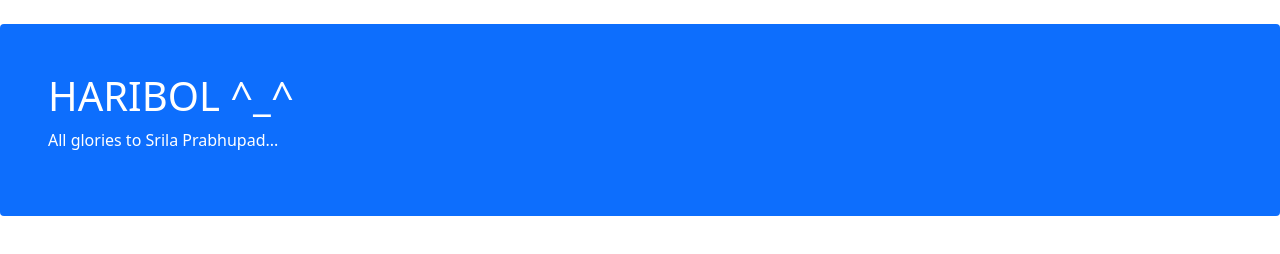
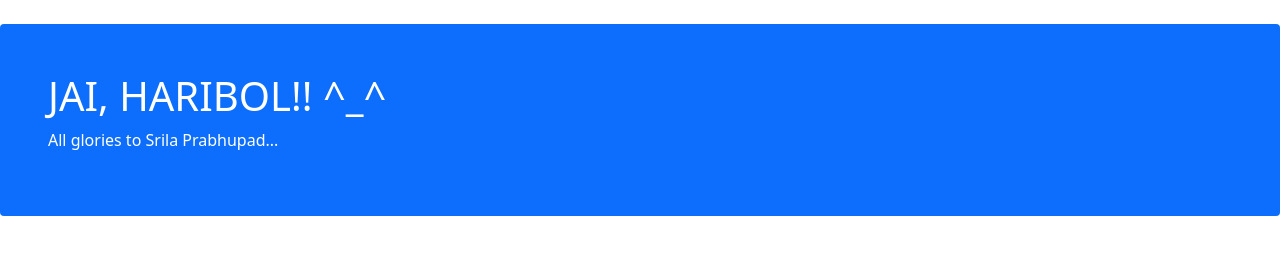
Before and after one commit to ishan-0803/Newsletter-Signup, a website: page success.html in a window 1280 px wide. Drawn offline with nearby package versions, Linux system fonts and the light colour scheme.

Commit message:
Changed success page h1

```diff
--- a/success.html
+++ b/success.html
@@ -8,7 +8,7 @@
 
   <body>
     <div class="mt-4 p-5 bg-primary text-white rounded">
-        <h1>HARIBOL ^_^</h1>
+        <h1>JAI, HARIBOL!! ^_^</h1>
         <p>All glories to Srila Prabhupad...</p>
       </div>
   </body>
```
